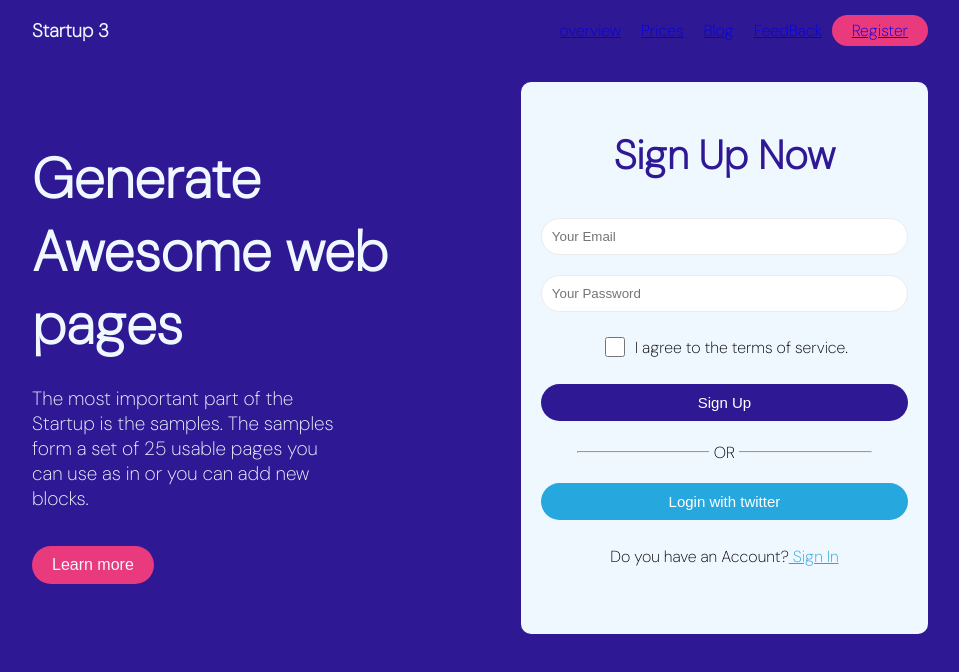
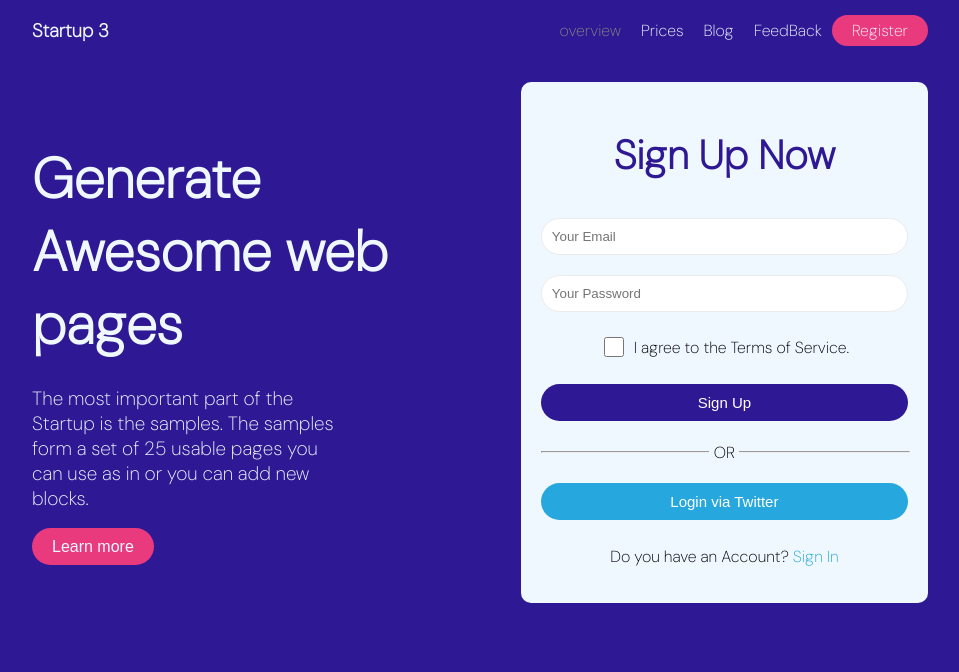
Before and after one commit to Dharvik19/SignUpLandingPage, a plain HTML site: page index.html in a window 1280 px wide. Shown: the whole page, without its empty margins (160-1119 px from the left). Drawn offline with Linux system fonts and the light colour scheme.

Commit message:
Minor typography and style changes

```diff
--- a/index.css
+++ b/index.css
@@ -34,21 +34,24 @@ nav h3{
     color: aliceblue;
     cursor: pointer;
 }
-ul li {
+ul li a{
     /* padding:5px 20px; */
     padding:0 10px;
     color: aliceblue;
     cursor: pointer;
+    text-decoration: none;
 }
-
-ul li:nth-child(5){
+ul li:nth-child(5) a{
     background-color: #e93a7d;
     border-radius: 20px;
     padding: 5px 20px;
 
 }
-ul li:nth-child(1){
-    color: rgb(158, 158, 158);
+ul li:nth-child(5) a:hover{
+    background-color: #e1568b;
+}
+ul li:nth-child(1) a{
+    color: rgb(132, 132, 132);
 }
 /* Header Section ENDS */
 /* HERO SECTION STARTS */
@@ -80,14 +83,26 @@ ul li:nth-child(1){
     padding-right: 10%;
     margin: 25px 0;
 }
-.left button{
+.left button {
+    background-color: transparent;
+    border: none;
+    margin:0;
+    padding: 0;
+
+}
+.left button a{
     font-size: 1rem;
     color: aliceblue;
+    text-decoration: none;
     background-color: #e93a7d;
     border: none;
     border-radius: 20px;
     padding: 10px 20px;
-    margin: 10px 0;
+    cursor: pointer;
+    margin: 0;
+}
+.left button a:hover{
+    background-color: #e1568b;
 }
 /* Hero right section */
 .right{
@@ -125,14 +140,17 @@ ul li:nth-child(1){
     outline:none;
     cursor: pointer;
 }
-
+.formButton:hover{
+    background-color: #423091;
+}
 #twitterSignUp{
     background-color: #26A7DE;
 }
-
-hr{
+#twitterSignUp:hover{
+    background-color: #60c0e9;
+}hr{
     margin-top: 20px;
-    width: 80%;
+    width: 100%;
 }
 
 input[type="checkbox"] {
@@ -156,5 +174,11 @@ input[type="checkbox"] {
 
 .right p a{
     color: #26A7DE;
+    text-decoration: none;
 }
+.right p a:hover{
+    color:#60c0e9;
+    text-decoration: none;
+}
+
 /* HERO SECTION ENDS */
--- a/index.html
+++ b/index.html
@@ -31,7 +31,7 @@
             <p>
                 The most important part of the Startup is the samples. The samples form a set of 25 usable pages you can use as in or you can add new blocks.
             </p>
-            <button>Learn more</button>
+            <button><a href="#">Learn more</a></button>
         </div>
 
         <!-- Right Section -->
@@ -41,7 +41,7 @@
                 <input type="email" class="inputBox" placeholder="Your Email"/>
                 <input type="password" class="inputBox" placeholder="Your Password"/>
 
-                <p class="TandC"><span><input type="checkbox"/></span>I agree to the terms of service.</p>
+                <p class="TandC"><span><input type="checkbox"/></span>I agree to the Terms of Service.</p>
 
                 <button class="formButton" type="submit">Sign Up</button>
 
@@ -49,7 +49,7 @@
 
                 <p class="or">OR</p>
 
-                <button class="formButton" id="twitterSignUp" type="submit">Login with twitter</button>
+                <button class="formButton" id="twitterSignUp" type="submit">Login via Twitter</button>
 
                 <p>Do you have an Account?<a href="#"> Sign In</a></p>
             </form>
```
